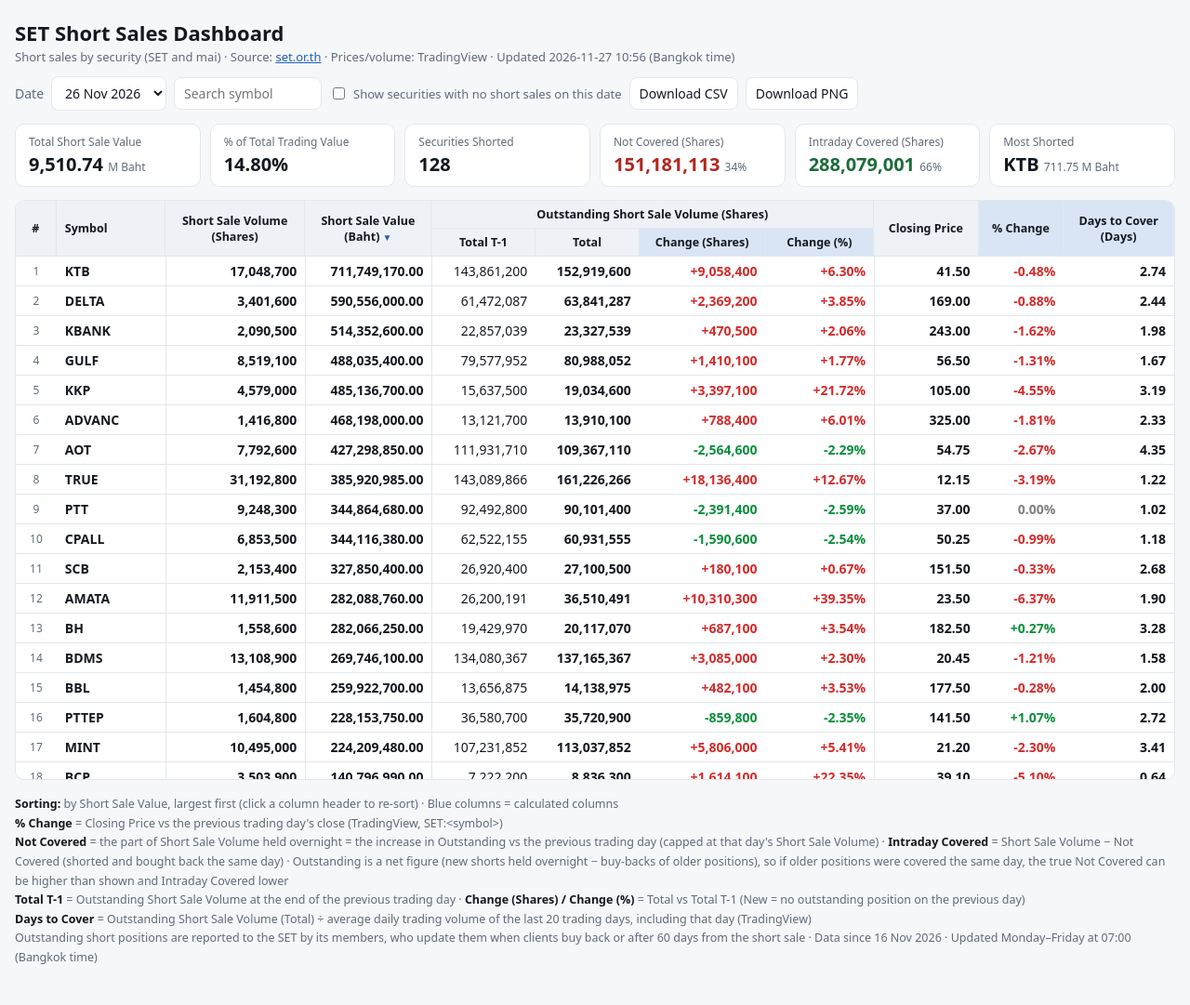
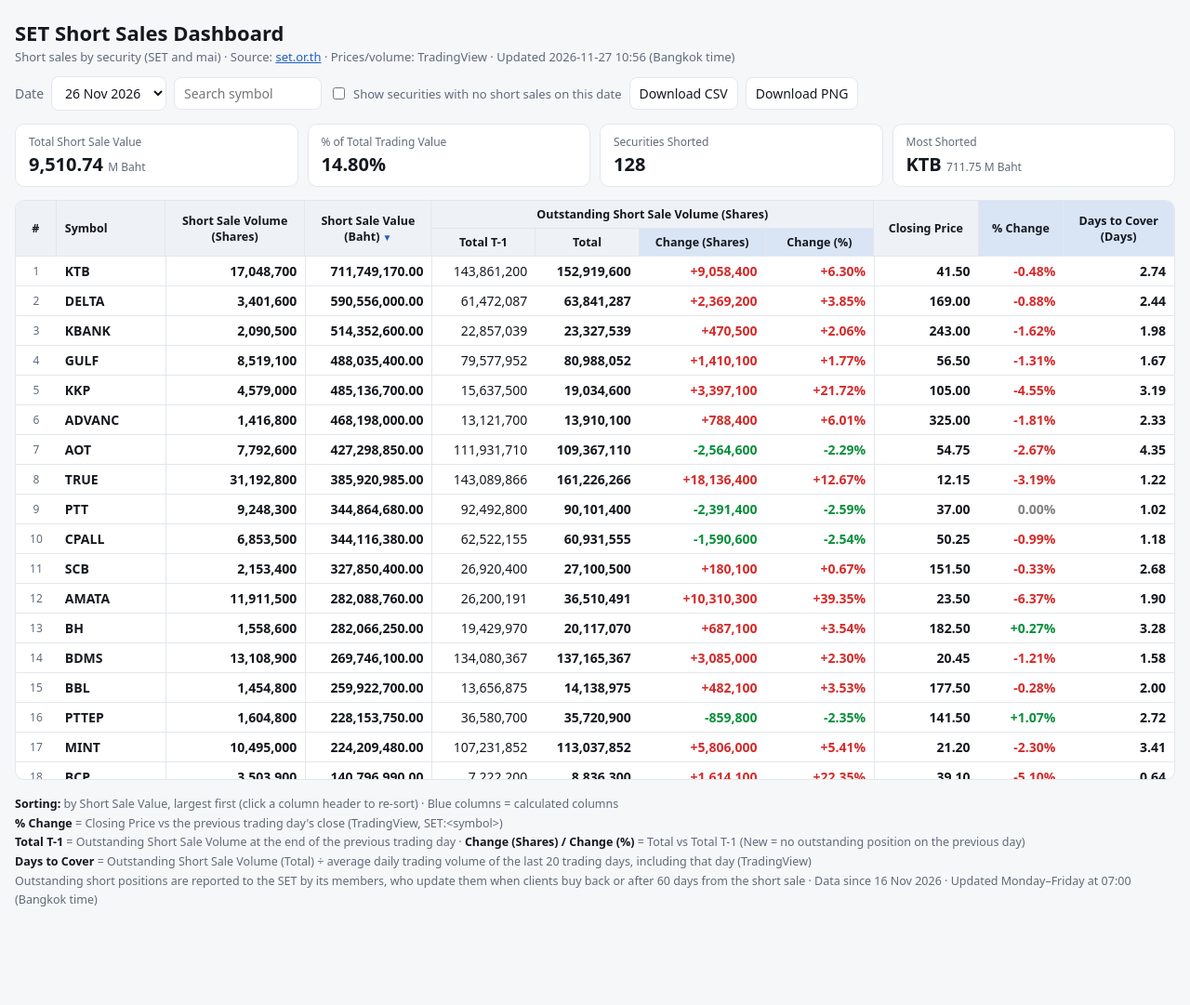
Before and after one commit to PridiL/set-short-sales, a plain HTML site: page index.html in a window 1280 px wide. Shown: the whole page at 93% size. After the commit the page ends 1019 px from the top, so only its background shows below. Drawn offline with nearby package versions, Linux system fonts and the light colour scheme; a web font is replaced by a local one.

Commit message:
remove Not Covered / Intraday Covered cards and note
Co-Authored-By: Claude Opus 5.5 <noreply@anthropic.com>

```diff
--- a/index.html
+++ b/index.html
@@ -59,13 +59,6 @@ td.grp{border-left:1px solid var(--line)}
 td.b{font-weight:700}
 tbody tr:hover td{background:var(--hl)}
 .up{color:var(--up);font-weight:700}.down{color:var(--down);font-weight:700}.flat{color:var(--flat);font-weight:700}
-td.carry{color:var(--carry);font-weight:700}
-td.intra{color:var(--intra);font-weight:700}
-.tag{display:inline-block;padding:2px 8px;border-radius:999px;font-size:12px;font-weight:600}
-.tag.carry{background:var(--carry-bg);color:var(--carry)}
-.tag.intra{background:var(--intra-bg);color:var(--intra)}
-.tag.cover{background:var(--cover-bg);color:var(--cover)}
-.tag.na{color:var(--muted)}
 .dim{color:var(--muted)}
 .notes{margin-top:16px;color:var(--muted);font-size:12.5px;line-height:1.65}
 .notes b{color:var(--ink)}
@@ -117,9 +110,6 @@ td.intra{color:var(--intra);font-weight:700}
   <div class="notes">
     <div><b>Sorting:</b> by Short Sale Value, largest first (click a column header to re-sort) · Blue columns = calculated columns</div>
     <div><b>% Change</b> = Closing Price vs the previous trading day's close (TradingView, SET:&lt;symbol&gt;)</div>
-    <div><b>Not Covered</b> = the part of Short Sale Volume held overnight = the increase in Outstanding vs the previous trading day (capped at that day's Short Sale Volume) ·
-      <b>Intraday Covered</b> = Short Sale Volume − Not Covered (shorted and bought back the same day) ·
-      Outstanding is a net figure (new shorts held overnight − buy-backs of older positions), so if older positions were covered the same day, the true Not Covered can be higher than shown and Intraday Covered lower</div>
     <div><b>Total T-1</b> = Outstanding Short Sale Volume at the end of the previous trading day · <b>Change (Shares) / Change (%)</b> = Total vs Total T-1 (New = no outstanding position on the previous day)</div>
     <div><b>Days to Cover</b> = Outstanding Short Sale Volume (Total) ÷ average daily trading volume of the last 20 trading days, including that day (TradingView)</div>
     <div>Outstanding short positions are reported to the SET by its members, who update them when clients buy back or after 60 days from the short sale · Data since 16 Nov 2026 · Updated Monday–Friday at 07:00 (Bangkok time)</div>
@@ -138,14 +128,6 @@ const pct = v => v == null ? "-" : nf2.format(v) + "%";
 let DAY = null, sortK = "val", sortDir = -1;
 const cache = {};
 
-// Split today's short volume: the part added to the outstanding position (carried overnight)
-// = increase in outstanding vs the previous trading date, capped at today's short volume;
-// the rest was closed the same day.
-function split(r, hasPrev){
-  if(!hasPrev || r.dOS == null || !r.tv) return {add:null, intra:null};
-  const add = Math.max(0, Math.min(r.dOS, r.tv));
-  return {add, intra: r.tv - add};
-}
 // % change of the outstanding position vs the previous trading date (null when there was none)
 function osPct(r, hasPrev){ return hasPrev && r.dOS != null && r.ptos ? r.dOS / r.ptos * 100 : null; }
 function osCls(v){ return v == null ? "dim" : v > 0 ? "down" : v < 0 ? "up" : "flat"; }
@@ -160,7 +142,7 @@ async function getDay(d){
 function render(){
   if(!DAY) return;
   const q = $("#q").value.trim().toUpperCase(), all = $("#all").checked, hasPrev = !!DAY.prevDate;
-  let rows = DAY.rows.map(r => ({...r, ...split(r, hasPrev), dOS: hasPrev ? r.dOS : null, ptos: hasPrev ? r.ptos : null, dOSp: osPct(r, hasPrev)}));
+  let rows = DAY.rows.map(r => ({...r, dOS: hasPrev ? r.dOS : null, ptos: hasPrev ? r.ptos : null, dOSp: osPct(r, hasPrev)}));
   if(!all) rows = rows.filter(r => r.tv);
   if(q) rows = rows.filter(r => r.s.includes(q));
   rows.sort((a,b) => {
@@ -189,16 +171,11 @@ function render(){
 
 function renderCards(){
   const s = DAY.summary, sh = DAY.rows.filter(r => r.tv), hasPrev = !!DAY.prevDate;
-  let add = 0, intra = 0;
-  sh.forEach(r => { const x = split(r, hasPrev); add += x.add || 0; intra += x.intra || 0; });
-  const totV = add + intra;
   const top = sh[0];
   $("#cards").innerHTML = [
     ["Total Short Sale Value", `${n2(s.value/1e6)} <small>M Baht</small>`],
     ["% of Total Trading Value", pct(s.percentValue)],
     ["Securities Shorted", `${sh.length}`],
-    ["Not Covered (Shares)", hasPrev ? `<span style="color:var(--carry)">${n0(add)}</span> <small>${totV ? (add/totV*100).toFixed(0) : 0}%</small>` : "-"],
-    ["Intraday Covered (Shares)", hasPrev ? `<span style="color:var(--intra)">${n0(intra)}</span> <small>${totV ? (intra/totV*100).toFixed(0) : 0}%</small>` : "-"],
     ["Most Shorted", top ? `${top.s} <small>${n2(top.val/1e6)} M Baht</small>` : "-"],
   ].map(([k,v]) => `<div class="card"><div class="k">${k}</div><div class="v">${v}</div></div>`).join("");
   const w = DAY.priced && DAY.priced[0] < DAY.priced[1];
@@ -218,7 +195,7 @@ function csv(){
   const rows = [...document.querySelectorAll("#body tr")].length ? DAY.rows : [];
   const vis = [...document.querySelectorAll("#body td.sym")].map(td => td.textContent);
   const by = Object.fromEntries(rows.map(r => [r.s, r]));
-  const lines = [H.join(",")].concat(vis.map((s,i) => { const r = by[s], x = split(r, hasPrev);
+  const lines = [H.join(",")].concat(vis.map((s,i) => { const r = by[s];
     const p = osPct(r, hasPrev);
     return [i+1, s, r.tv, r.val, hasPrev ? r.ptos : "", r.tos, hasPrev ? r.dOS : "", p == null ? "" : p.toFixed(2), r.close, r.chg, r.dtc].map(v => v ?? "").join(","); }));
   const a = document.createElement("a");
```
